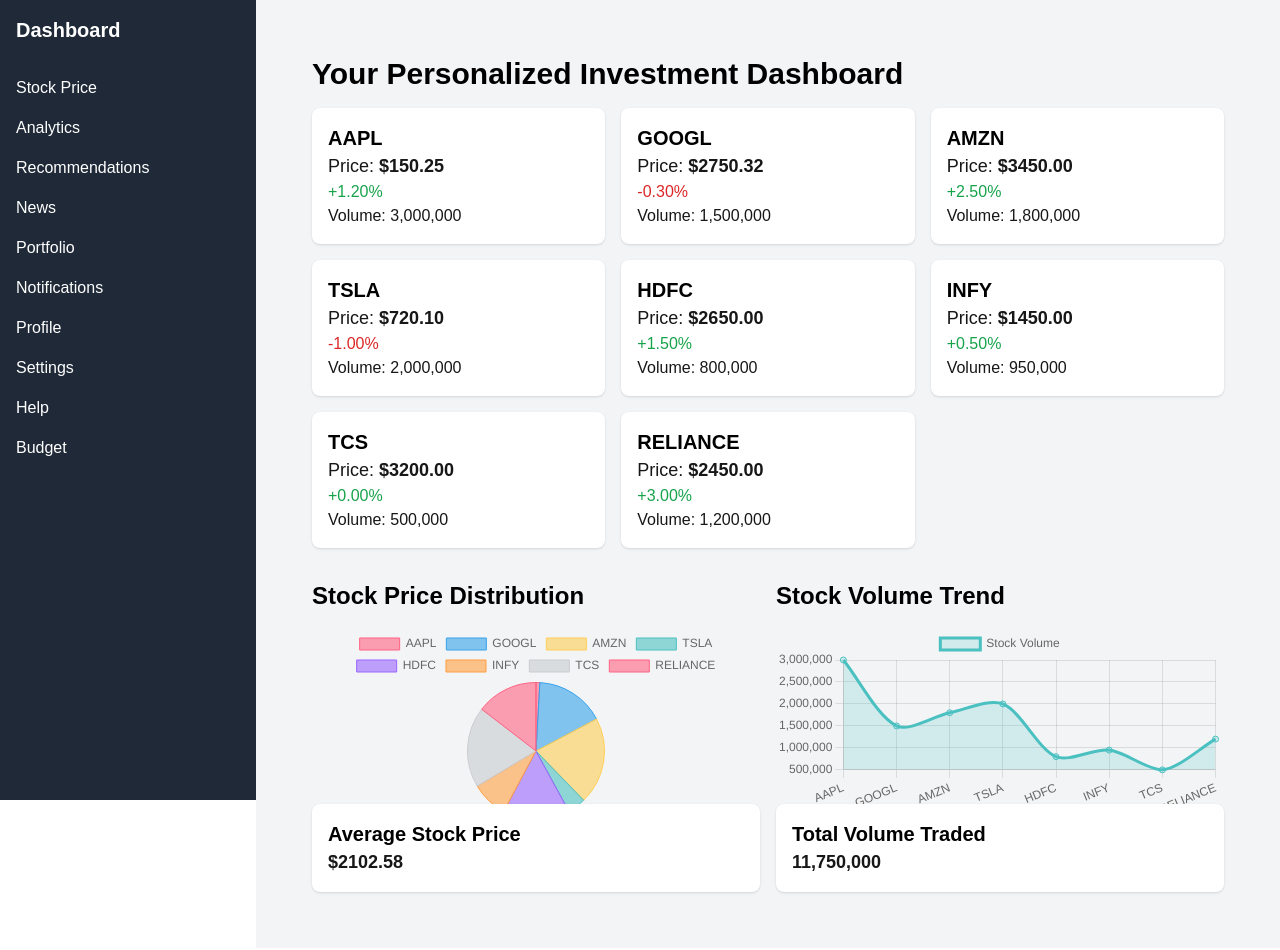
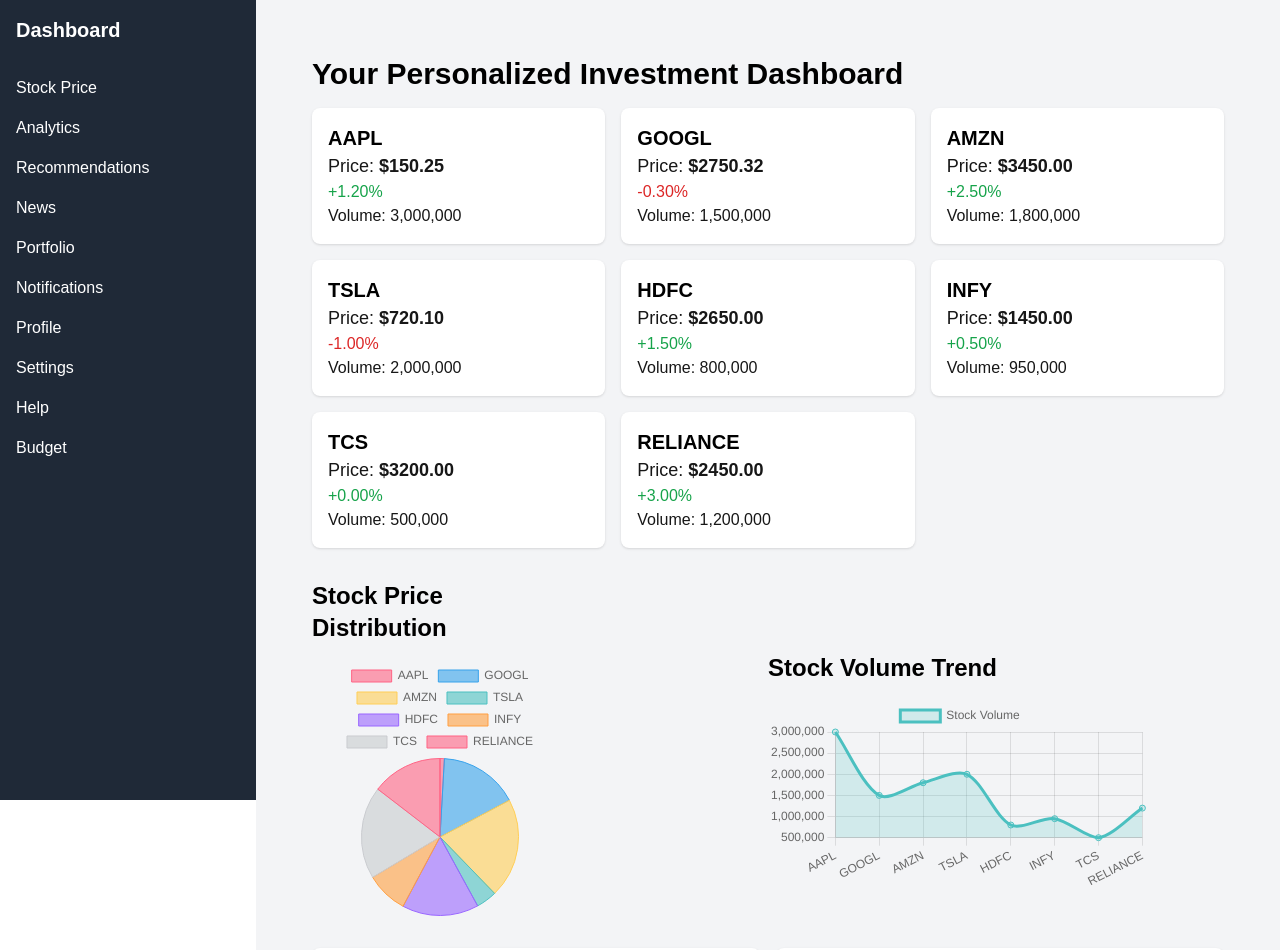
Before and after one commit to Vipul-Mhatre/Profit-Mitra, a Next.js app: page / in a window 1280 px wide. Shown: the top 950 px of the page. Built offline with nearby package versions, Linux system fonts and the light colour scheme.

Commit message:
solved edge cases

```diff
--- a/src/app/page.tsx
+++ b/src/app/page.tsx
@@ -96,14 +96,14 @@
       </div>
 
       <div className="mt-8 flex flex-col md:flex-row justify-between items-center gap-4">
-        <div className="w-full md:w-1/2 h-48"> {/* Set height to 50% */}
+        <div className=" w-[20vw] width-10"> {/* Set height to 50% */}
           <h2 className="text-2xl font-bold mb-4 text-black">Stock Price Distribution</h2>
-          <Pie data={pieData} options={{ responsive: true, maintainAspectRatio: false }} />
+          <Pie data={pieData} options={{ responsive: true, maintainAspectRatio: true }} />
         </div>
 
         <div className="w-full md:w-1/2 h-48"> {/* Set height to 50% */}
           <h2 className="text-2xl font-bold mb-4 text-black">Stock Volume Trend</h2>
-          <Line data={lineData} options={{ responsive: true, maintainAspectRatio: false }} />
+          <Line data={lineData} options={{ responsive: true, maintainAspectRatio: true }} />
         </div>
       </div>
 
```
